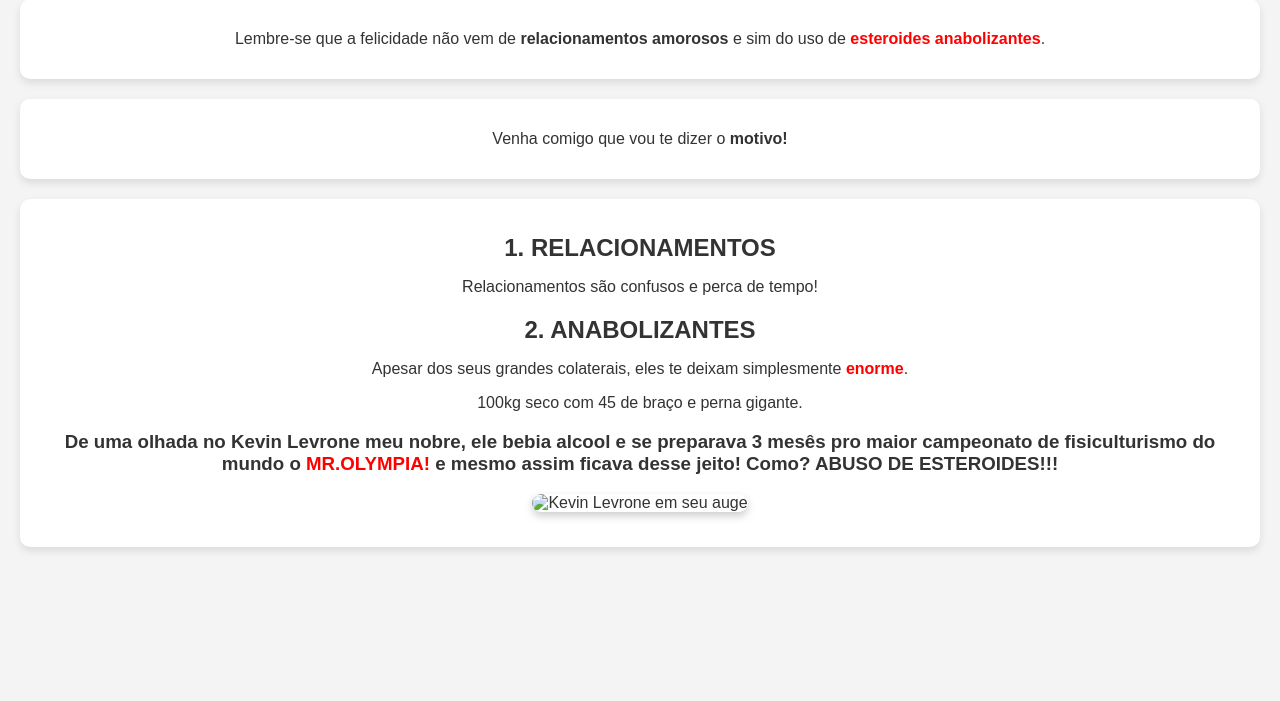
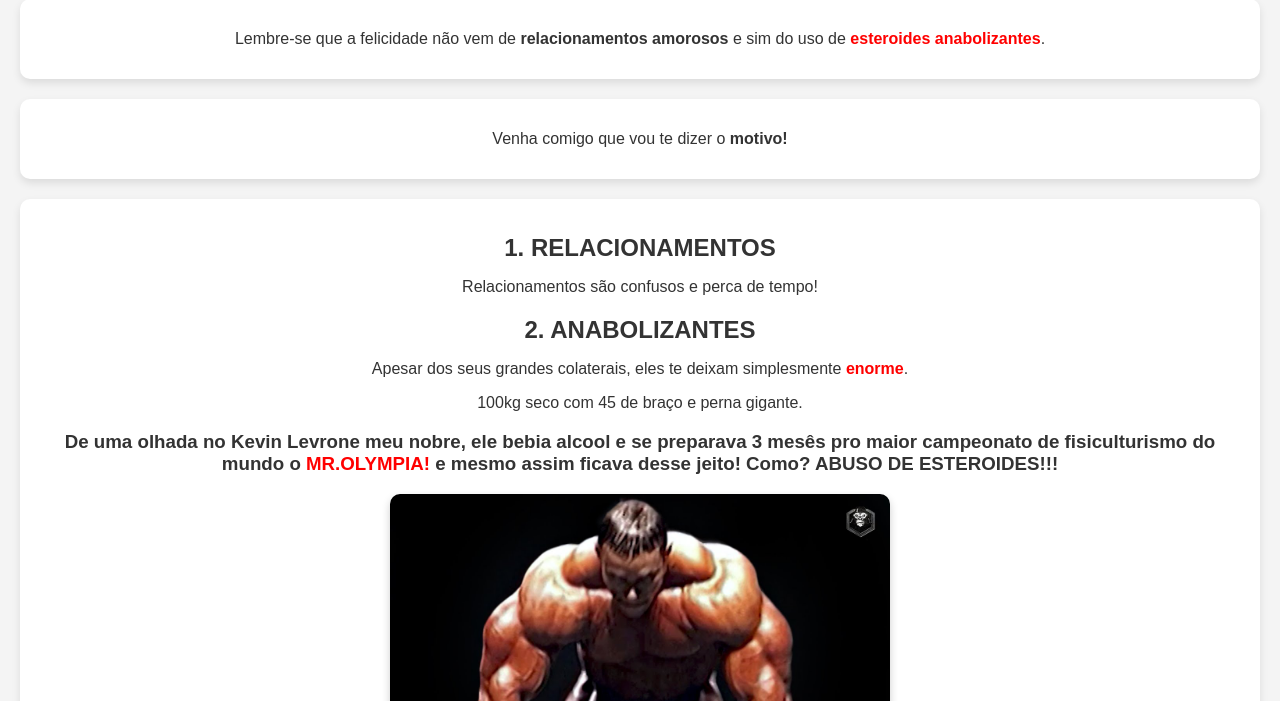
Before and after one commit to Cozyvfx/Teste, a plain HTML site: page index.html in a window 1280 px wide. Shown: the part 99-800 px from the top of the page. Drawn offline with Linux system fonts and the light colour scheme.

Commit message:
Update index.html

```diff
--- a/index.html
+++ b/index.html
@@ -92,7 +92,7 @@
 		<h3> De uma olhada no Kevin Levrone meu nobre, ele bebia alcool e se preparava 3 mesês pro maior campeonato de fisiculturismo do mundo o <span>MR.OLYMPIA!</span> e mesmo assim ficava desse jeito! Como? ABUSO DE ESTEROIDES!!! </h3>
 
 
-	    <img src="KEVING LEVRONE.jpg" alt="Kevin Levrone em seu auge" />
+	    <img src="KEVIN LEVRONE.jpg" alt="Kevin Levrone em seu auge" />
 
     </section>
 
```
